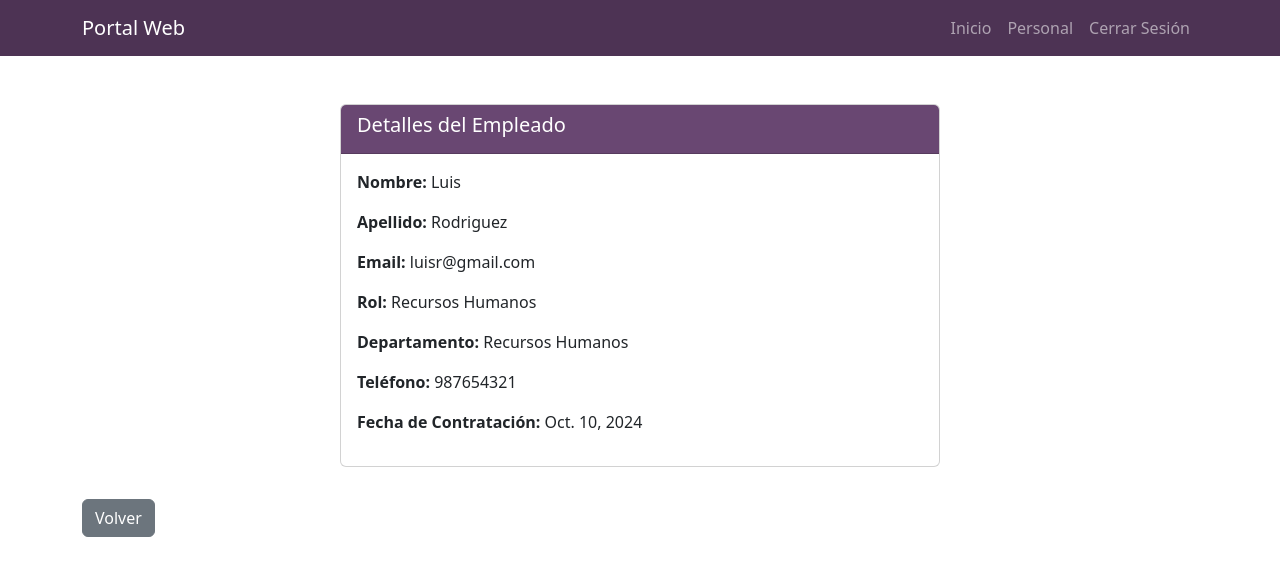
After one commit to KiaraLuz/portal-web, a Django app: page /detalle_empleado/1/ in a window 1280 px wide. The commit adds this page. Shown: the top 576 px of the page. Run offline with Django 5.2, Linux system fonts and the light colour scheme; a user stored in the database is signed in; data comes from the database, SQL or seed files in the repository; both versions use the stored data as it was after the commit.

Commit message:
detalle_empleado

```diff
--- /dev/null
+++ b/app/templates/personal/detalle_empleado.html
@@ -0,0 +1,26 @@
+{% extends "base.html" %}
+
+{% block content %}
+<div class="container mt-5">
+
+    <div class="card mb-3" style="max-width: 600px; margin: auto;">
+        <div style="background-color: #694772;" class="card-header  text-white">
+            <h5>Detalles del Empleado</h5>
+        </div>
+        <div class="card-body">
+            <p><strong>Nombre:</strong> {{ empleado.nombre }}</p>
+            <p><strong>Apellido:</strong> {{ empleado.apellido }}</p>
+            <p><strong>Email:</strong> {{ empleado.email }}</p>
+            <p><strong>Rol:</strong> {{ empleado.rol }}</p>
+            <p><strong>Departamento:</strong> {{ empleado.departamento }}</p>
+            <p><strong>Teléfono:</strong> {{ empleado.telefono }}</p>
+            <p><strong>Fecha de Contratación:</strong> {{ empleado.fecha_contratacion }}</p>
+        </div>
+    </div>
+
+    <a href="{% url 'personal' %}" class="btn btn-secondary mt-3">Volver</a>
+
+</div>
+
+
+{% endblock %}
--- a/app/templates/personal/personal.html
+++ b/app/templates/personal/personal.html
@@ -26,7 +26,7 @@
                 <td>{{ empleado.email }}</td>
                 <td>{{ empleado.rol }}</td>
                 <td>
-                    <a href="#" class="btn btn-info btn-sm">Ver Detalle</a>
+                    <a href="{% url 'detalle_empleado' empleado.id %}" class="btn btn-info btn-sm">Ver Detalle</a>
                     <a href="{% url 'modificar_empleado' empleado.id %}" class="btn btn-warning btn-sm">Editar</a>
                     <button class="btn btn-danger btn-sm" data-bs-toggle="modal" data-bs-target="#confirmDeleteModal" onclick="setEmpleadoId('{{ empleado.id }}')">Eliminar</button>
 
--- a/app/views.py
+++ b/app/views.py
@@ -91,3 +91,7 @@ def eliminar_empleado(request, empleado_id):
     empleado.delete() # Eliminar empleado
     messages.success(request, "Empleado eliminado exitosamente.") # Mensaje de éxito
     return redirect('personal') # Redirigir a la lista de empleados
+@login_required
+def detalle_empleado(request, empleado_id):
+    empleado = get_object_or_404(Empleado, id=empleado_id)
+    return render(request, 'personal/detalle_empleado.html', {'empleado': empleado})
--- a/portalweb/urls.py
+++ b/portalweb/urls.py
@@ -28,4 +28,5 @@ urlpatterns = [
     path('crear-empleado/', views.crear_empleado, name='crear_empleado'),
     path('modificar_empleado/<int:empleado_id>/', views.modificar_empleado, name='modificar_empleado'),
     path('eliminar-empleado/<int:empleado_id>/', views.eliminar_empleado, name='eliminar_empleado'),
+    path('detalle_empleado/<int:empleado_id>/', views.detalle_empleado, name='detalle_empleado'),
 ]
```
Also changed, not shown: db.sqlite3.
